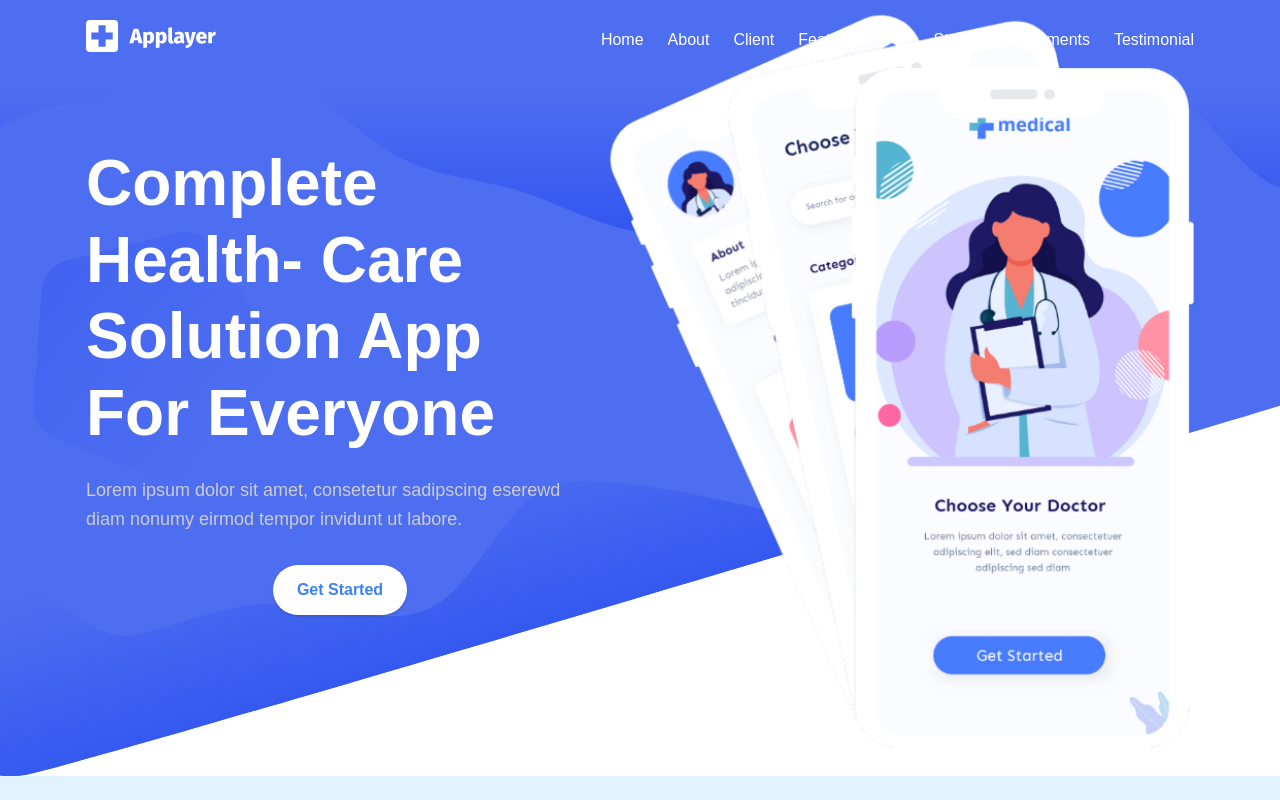
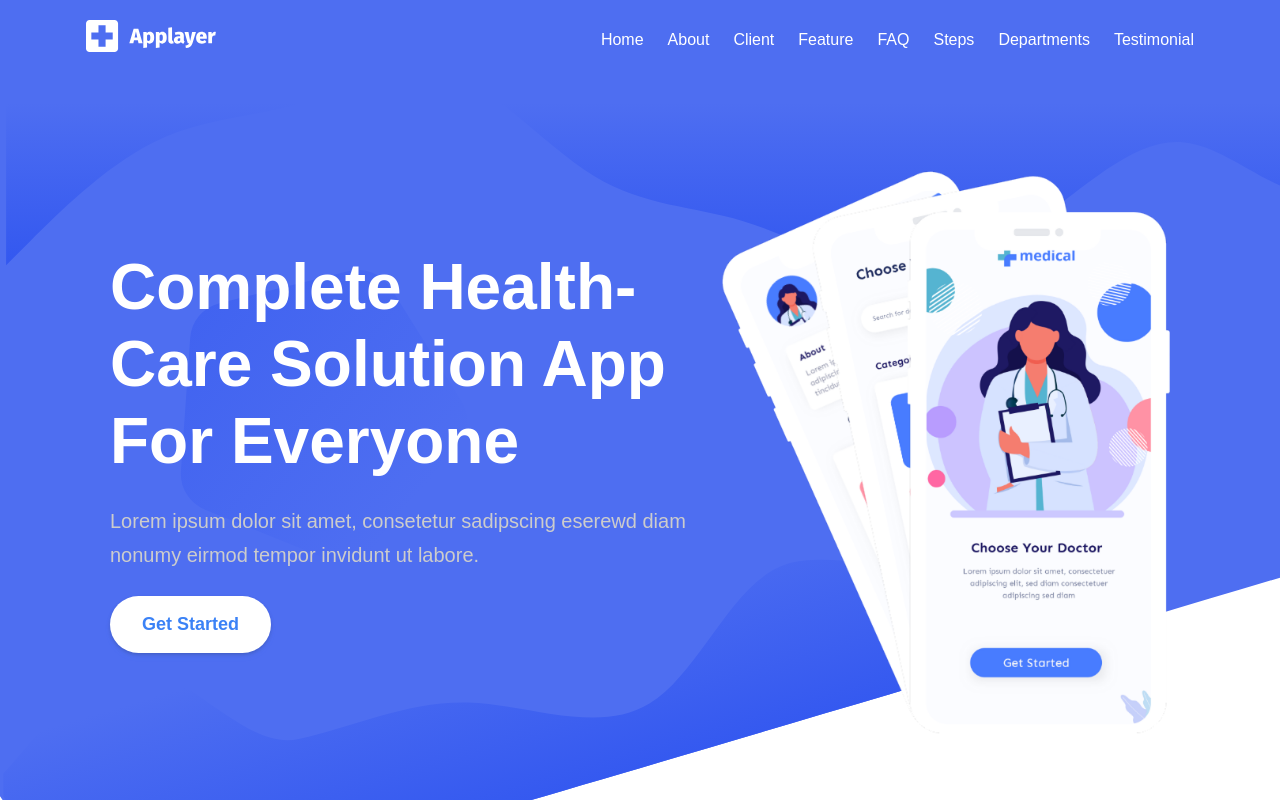
Before and after one commit to Denis793/applayer, a React (Vite) app: page / in a window 1280 px wide. Shown: the top 800 px of the page. Built offline with nearby package versions, Linux system fonts and the light colour scheme.

Commit message:
update hero

```diff
--- a/src/components/Hero/Hero.jsx
+++ b/src/components/Hero/Hero.jsx
@@ -3,13 +3,20 @@ import heroImg from '@/img/hero/hero-img.png';
 import styles from './Hero.module.scss';
 
 export function Hero() {
-  const bgRef = useRef(null);
+  const wrapperRef = useRef(null);
+  const imgRef = useRef(null);
+  const textRef = useRef(null);
 
   useEffect(() => {
     const handleScroll = () => {
-      if (bgRef.current) {
       const scrollY = window.scrollY;
-        bgRef.current.style.transform = `translateY(${scrollY * 0.3}px)`;
+
+      if (imgRef.current) {
+        imgRef.current.style.transform = `translateY(${scrollY * 0.5}px)`;
+      }
+
+      if (textRef.current) {
+        textRef.current.style.transform = `translateY(${scrollY * 0.2}px)`;
       }
     };
 
@@ -18,12 +25,12 @@ export function Hero() {
   }, []);
 
   return (
-    <section className={styles.heroWrapper} id="home">
-      <div ref={bgRef} className={styles.bgImage} />
+    <>
+      <section className={styles.heroWrapper} ref={wrapperRef} id="home">
         <div className="container">
           <div className={styles.heroSection}>
-          <div className={styles.textBlock}>
-            <h1>Complete Health- Care Solution App For Everyone</h1>
+            <div className={styles.textBlock} ref={textRef}>
+              <h1>Complete Health-Care Solution App For Everyone</h1>
               <p className={styles.description}>
                 Lorem ipsum dolor sit amet, consetetur sadipscing eserewd diam nonumy eirmod tempor invidunt ut labore.
               </p>
@@ -32,9 +39,10 @@ export function Hero() {
               </a>
             </div>
 
-          <img className={styles.heroImg} src={heroImg} alt="hero" />
+            <img className={styles.heroImg} src={heroImg} alt="hero" ref={imgRef} />
           </div>
         </div>
       </section>
+    </>
   );
 }
--- a/src/components/Hero/Hero.module.scss
+++ b/src/components/Hero/Hero.module.scss
@@ -1,58 +1,47 @@
 @use '@/styles/variables' as *;
 
 .heroWrapper {
+  background-image: url(../../img/hero/hero-bg.svg);
+  background-repeat: no-repeat;
+  background-size: cover;
+
   position: relative;
-
-  overflow: hidden;
-  padding-bottom: $spacing-4;
-}
-
-.bgImage {
-  position: absolute;
-  inset: 0;
-  background: url('@/img/hero/hero-bg.svg') no-repeat top center / cover;
-  will-change: transform;
-  transition: transform 0.05s linear;
-  z-index: -1;
 }
 
 .heroSection {
   display: flex;
   flex-direction: column;
   align-items: center;
+  padding: 10rem 0;
   justify-content: center;
   color: $text-color-contrast;
 
   @media (min-width: $breakpoint-lg) {
     flex-direction: row;
-    justify-content: space-between;
   }
 }
 
 .textBlock {
-  width: 100%;
+  max-width: 600px;
   text-align: center;
-  display: flex;
-  flex-direction: column;
-  align-items: center;
 
   @media (min-width: $breakpoint-lg) {
-    width: 50%;
     text-align: left;
-    padding: 0;
   }
 }
 
 .description {
-  font-size: $font-size-base;
-  margin-bottom: 2rem;
+  font-size: $font-size-lg;
   color: $color-description;
+  margin-bottom: $spacing-6;
+  line-height: 1.7;
 }
 
 .ctaButton {
   display: inline-block;
-  padding: 0.75rem 1.5rem;
+  padding: 0.9rem 2rem;
   font-weight: $font-weight-semibold;
+  font-size: $font-size-base;
   background-color: $text-color-contrast;
   color: $primary-color;
   border-radius: $radius-lg;
@@ -64,13 +53,18 @@
   }
 }
 
+.imgBlock {
+  width: 100%;
+  display: flex;
+  justify-content: center;
+
+  @media (min-width: $breakpoint-lg) {
+    justify-content: flex-end;
+  }
+}
+
 .heroImg {
   width: 100%;
-  max-width: 500px;
+  max-width: 460px;
   height: auto;
-  object-fit: contain;
-
-  @media (min-width: $breakpoint-lg) {
-    max-width: 600px;
-  }
 }
```
Lines whose indentation alone changed are shown as unchanged.
